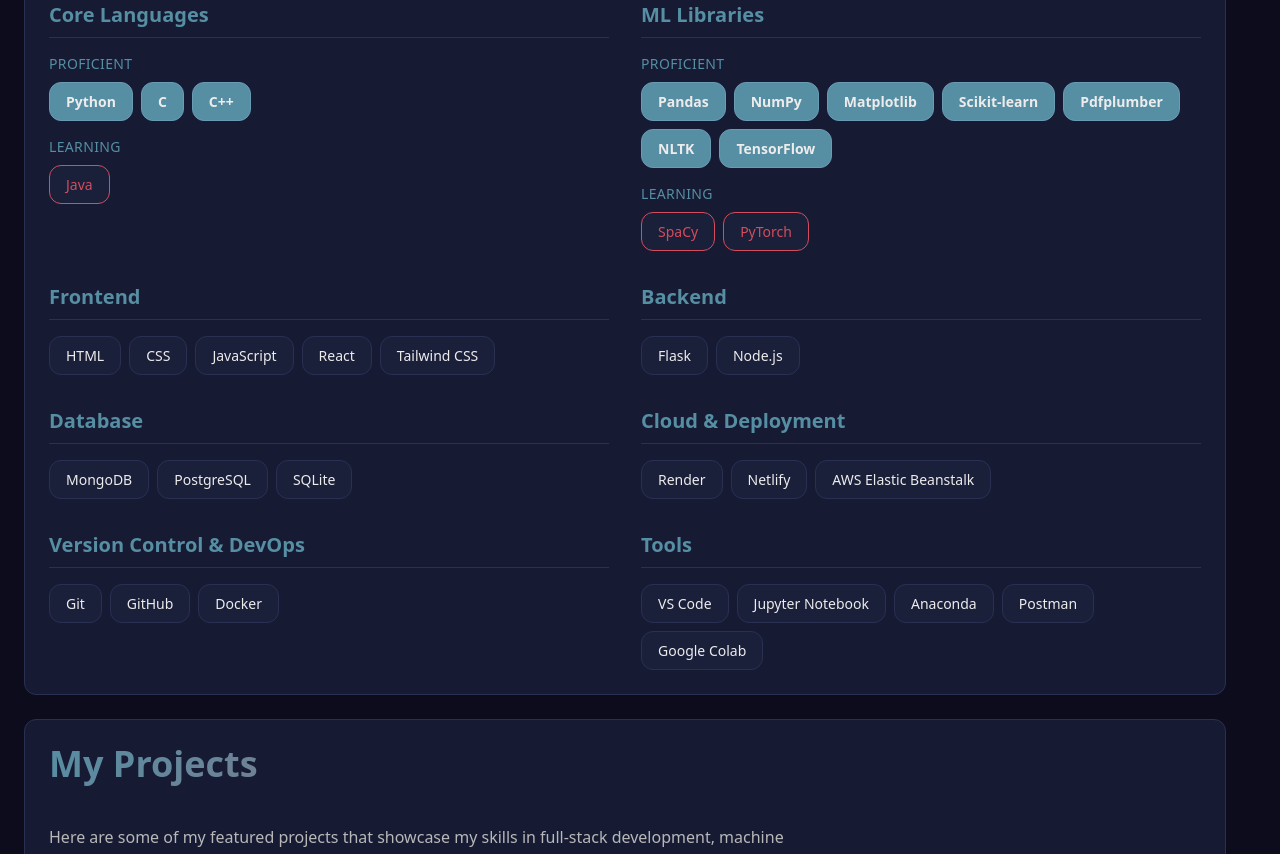
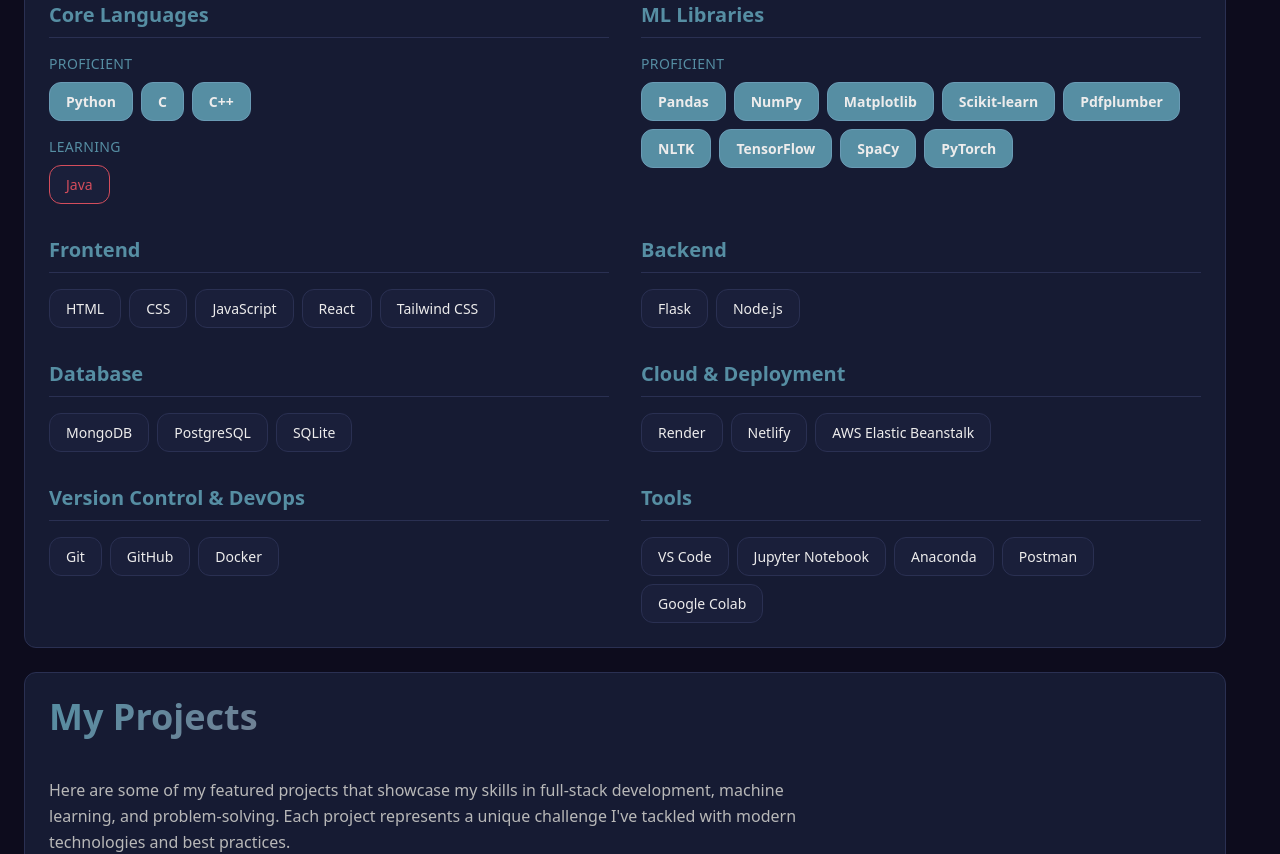
Before and after one commit to sumitpatel-2322/Sumit-Patel-Portfolio, a React (Vite) app: page / in a window 1280 px wide. Shown: the part 1700-2554 px from the top of the page. Built offline with nearby package versions, Linux system fonts and the light colour scheme.

Commit message:
Updated skills section

```diff
--- a/src/components/Skills.jsx
+++ b/src/components/Skills.jsx
@@ -61,15 +61,8 @@
                   <span className="skill-tag-proficient">Pdfplumber</span>
                   <span className="skill-tag-proficient">NLTK</span>
                   <span className="skill-tag-proficient">TensorFlow</span>
-                </div>
-              </div>
-              <div>
-                <h4 className="text-sm font-medium text-text-muted mb-2 uppercase tracking-wide">
-                  Learning
-                </h4>
-                <div className="flex flex-wrap gap-2">
-                  <span className="skill-tag-learning">SpaCy</span>
-                  <span className="skill-tag-learning">PyTorch</span>
+                  <span className="skill-tag-proficient">SpaCy</span>
+                  <span className="skill-tag-proficient">PyTorch</span>
                 </div>
               </div>
             </div>
```
Also changed, not shown: 1 other file (tests, documents, lock files or other folders).
